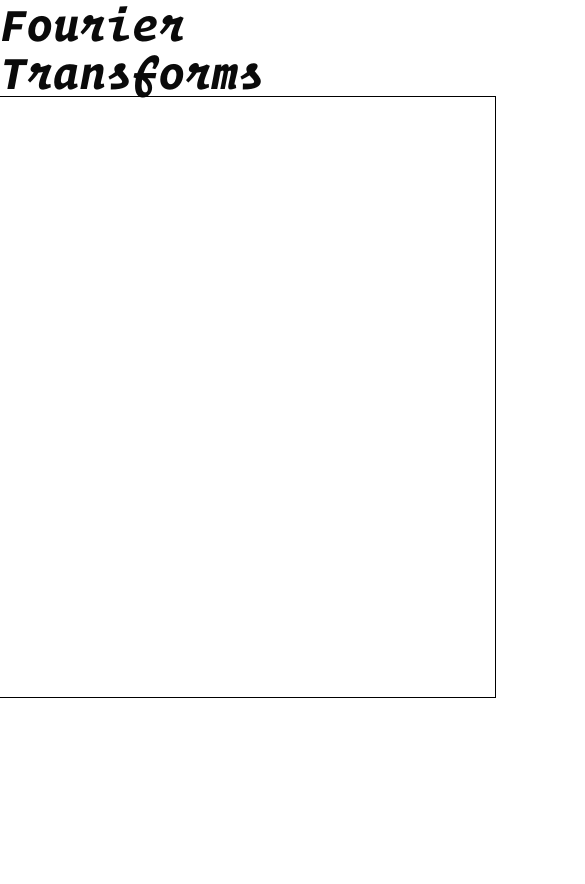
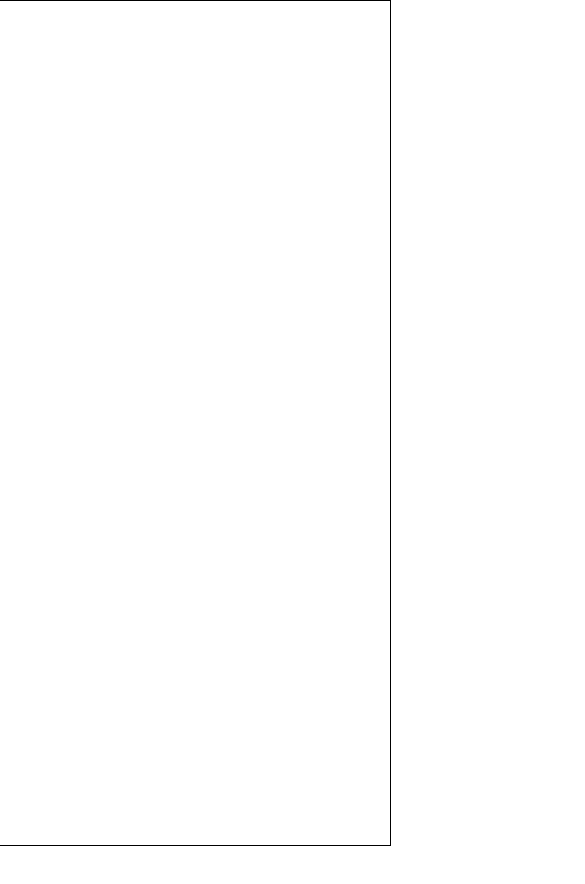
Before and after one commit to 4oeuhtns/fouriertransform, a Next.js app: page / in a window 390 px wide. Shown: the top 884 px of the page, 585 px wide, since content can reach past the window. Built offline with nearby package versions, Linux system fonts and the light colour scheme.

Commit message:
changed layout + fixed points + removed console logs

```diff
--- a/app/page.js
+++ b/app/page.js
@@ -4,6 +4,7 @@ import { Button } from "@/components/ui/button";
 import Epicycle from "@/components/epicycle";
 import DrawingCanvas from "@/components/drawingCanvas";
 import { useState } from "react";
+import useWindowDimensions from "@/components/windowDimensions";
 
 export default function Home() {
   // let pointsTest = [
@@ -44,42 +45,48 @@ export default function Home() {
   //   [0, 0], [1.0, 0], [2, 0], [3.0, 0], [4, 0], [4, 1.0], [4, 2], [4, 3.0], [4, 4], [3.0, 4], [2, 4], [1.0, 4], [0, 4], [0, 3.0], [0, 2], [0, 1.0]
   // ]
 
-  let pointsTest =[
-    [0, 0], [1.0, 0], [2, 0]
-  ]
+  let pointsTest = [
+    [0, 0],
+    [1.0, 0],
+    [2, 0],
+  ];
 
   // let pointsTest=[
   //   [0, 0], [2.0, 0], [4, 0], [6.0, 0], [8, 0], [8, 2.0], [8, 4], [8, 6.0], [8, 8], [6.0, 8], [4, 8], [2.0, 8], [0, 8], [0, 6.0], [0, 4], [0, 2.0]
   // ]
 
-  const [points, setPoints] = useState(
-    []
-  );
+  const [points, setPoints] = useState([]);
 
   function arrayEquals(a, b) {
-    return Array.isArray(a) &&
-        Array.isArray(b) &&
-        a.length === b.length &&
-        a.every((val, index) => val === b[index]);
-}
-
+    return (
+      Array.isArray(a) &&
+      Array.isArray(b) &&
+      a.length === b.length &&
+      a.every((val, index) => val === b[index])
+    );
+  }
 
   const handlePointsUpdate = (updatedPoints) => {
-    if (arrayEquals(updatedPoints,[])){
-      console.log("aaaaaaaaaaaaaaaaa")
+    // do we need
+    if (arrayEquals(updatedPoints, [])) {
+      console.log("aaaaaaaaaaaaaaaaa");
     }
+
     setPoints(updatedPoints);
-    // console.log(JSON.stringify(points, null, 2))
   };
 
-
-
+  const { width, height } = useWindowDimensions();
 
   return (
     <div className="h-screen w-full flex flex-col  items-center text-5xl font-operatorItalic">
-      <h1 className="text-5xl font-operatorItalic">Fourier Transforms</h1>
-      <div><DrawingCanvas onPointsUpdate={handlePointsUpdate} width={400} height={600}></DrawingCanvas></div>
-      <div><Epicycle points={points} speed={0.01} width={600} height={600}/></div>
+      <div>
+        <DrawingCanvas
+          onPointsUpdate={handlePointsUpdate}
+          width={width}
+          height={height}
+        />
+        <Epicycle points={points} speed={0.01} width={width} height={height} />
+      </div>
     </div>
   );
 }
--- a/components/algorithm.jsx
+++ b/components/algorithm.jsx
@@ -37,8 +37,6 @@ export function solver(points) {
 
   // Convert points to complex numbers
   const complexPoints = points.map((point) => complex(point[0], point[1]));
-  console.log(complexPoints)
-  console.log(coefficients)
 
   if (coefficients.length != 0){
     // Solve system
--- a/components/drawingCanvas.jsx
+++ b/components/drawingCanvas.jsx
@@ -1,7 +1,7 @@
 "use client";
 import { useRef, useState, useEffect } from "react";
 
-export default function DrawingCanvas({ onPointsUpdate }) {
+export default function DrawingCanvas({ onPointsUpdate, width, height }) {
   const canvasRef = useRef(null);
   const isDrawingRef = useRef(false);
   const [pointsDraw, setPointsDraw] = useState([]);
@@ -51,7 +51,7 @@ export default function DrawingCanvas({ onPointsUpdate }) {
     const now = Date.now();
     if (now - lastUpdateRef.current >= 100) {
       lastUpdateRef.current = now;
-      setPoints((prevPoints) => [...prevPoints, [offsetX, -1 * offsetY]]);
+      setPoints((prevPoints) => [...prevPoints, [offsetX - width/2, -(offsetY - height/2)]]);
     }
     setPointsDraw((prevPoints) => [...prevPoints, [offsetX, offsetY]]);
 
@@ -86,8 +86,8 @@ export default function DrawingCanvas({ onPointsUpdate }) {
     <div>
       <canvas
         ref={canvasRef}
-        width="600"
-        height="600"
+        width={width}
+        height={height}
         style={{ border: "1px solid black", cursor: "crosshair" }}
         onMouseDown={startDrawing}
         onMouseMove={draw}
--- a/components/epicycle.jsx
+++ b/components/epicycle.jsx
@@ -4,20 +4,30 @@ import Canvas from "@/components/canvas";
 import { useRef, useEffect } from "react";
 
 export default function Epicycle({ points, speed, ...props }) {
+  console.log(points);
   let circles = solver(points);
-  console.log(JSON.stringify(circles));
+  //console.log(JSON.stringify(circles));
 
   const currentPoint = useRef([]);
   const prevPoint = useRef([]);
 
-  useEffect(() => { circles = solver(points); currentPoint.current = []; prevPoint.current = [];}, [points]);
+  useEffect(() => {
+    circles = solver(points);
+    currentPoint.current = [];
+    prevPoint.current = [];
+  }, [points]);
 
   const drawCycles = (ctx, frame) => {
     ctx.resetTransform();
     ctx.translate(ctx.canvas.width / 2, ctx.canvas.height / 2);
     ctx.scale(1, -1); // Flip vertically
 
-    ctx.clearRect(-ctx.canvas.width / 2, -ctx.canvas.height / 2, ctx.canvas.width, ctx.canvas.height);
+    ctx.clearRect(
+      -ctx.canvas.width / 2,
+      -ctx.canvas.height / 2,
+      ctx.canvas.width,
+      ctx.canvas.height
+    );
     ctx.lineWidth = 5;
 
     // Store previous point before calculating new one
@@ -28,14 +38,18 @@ export default function Epicycle({ points, speed, ...props }) {
     ctx.beginPath();
     let prev = [0, 0];
     let cur = [];
-    for (let i = 1; i < circles.length; i++) {
+    for (let i = 0; i < circles.length; i++) {
       cur = [
-            prev[0] + circles[i].amp * Math.cos(circles[i].freq * frame + circles[i].phase),
-            prev[1] + circles[i].amp * Math.sin(circles[i].freq * frame + circles[i].phase)
+        prev[0] +
+          circles[i].amp * Math.cos(circles[i].freq * frame + circles[i].phase),
+        prev[1] +
+          circles[i].amp * Math.sin(circles[i].freq * frame + circles[i].phase),
       ];
 
+      if (i > 0) {
         ctx.moveTo(prev[0], prev[1]);
         ctx.lineTo(cur[0], cur[1]);
+      }
 
       prev = cur;
     }
@@ -44,23 +58,26 @@ export default function Epicycle({ points, speed, ...props }) {
     ctx.strokeStyle = "rgba(0, 255, 0, 0.3)";
     prev = [0, 0];
     cur = [];
-    for (let i = 1; i < circles.length; i++) {
+    for (let i = 0; i < circles.length; i++) {
       cur = [
-            prev[0] + circles[i].amp * Math.cos(circles[i].freq * frame + circles[i].phase),
-            prev[1] + circles[i].amp * Math.sin(circles[i].freq * frame + circles[i].phase)
+        prev[0] +
+          circles[i].amp * Math.cos(circles[i].freq * frame + circles[i].phase),
+        prev[1] +
+          circles[i].amp * Math.sin(circles[i].freq * frame + circles[i].phase),
       ];
 
+      if (i > 0) {
         ctx.beginPath();
         ctx.arc(prev[0], prev[1], circles[i].amp, 0, 2 * Math.PI);
         ctx.stroke();
+      }
 
       prev = cur;
     }
 
-
     currentPoint.current = {
       x: cur[0],
-        y: cur[1]
+      y: cur[1],
     };
   };
   const shouldClearPath = useRef(false);
@@ -75,7 +92,12 @@ export default function Epicycle({ points, speed, ...props }) {
     ctx.scale(1, -1); // Flip vertically
 
     if (shouldClearPath.current) {
-      ctx.clearRect(-ctx.canvas.width / 2, -ctx.canvas.height / 2, ctx.canvas.width, ctx.canvas.height);
+      ctx.clearRect(
+        -ctx.canvas.width / 2,
+        -ctx.canvas.height / 2,
+        ctx.canvas.width,
+        ctx.canvas.height
+      );
       shouldClearPath.current = false;
     }
 
@@ -90,11 +112,18 @@ export default function Epicycle({ points, speed, ...props }) {
   };
   return (
     <div className="relative">
-        <Canvas draw={drawPath} speed={speed} {...props} className="absolute left-0 top-0 z-0"/>
-        <Canvas draw={drawCycles} speed={speed} {...props} className="absolute left-0 top-0 z-1"/>
-
+      <Canvas
+        draw={drawPath}
+        speed={speed}
+        {...props}
+        className="absolute left-0 top-0 z-0"
+      />
+      <Canvas
+        draw={drawCycles}
+        speed={speed}
+        {...props}
+        className="absolute left-0 top-0 z-1"
+      />
     </div>
-
-
   );
 }
--- /dev/null
+++ b/components/windowDimensions.jsx
@@ -0,0 +1,24 @@
+import { useState, useEffect } from 'react';
+
+function getWindowDimensions() {
+  const { innerWidth: width, innerHeight: height } = window;
+  return {
+    width,
+    height
+  };
+}
+
+export default function useWindowDimensions() {
+  const [windowDimensions, setWindowDimensions] = useState(getWindowDimensions());
+
+  useEffect(() => {
+    function handleResize() {
+      setWindowDimensions(getWindowDimensions());
+    }
+
+    window.addEventListener('resize', handleResize);
+    return () => window.removeEventListener('resize', handleResize);
+  }, []);
+
+  return windowDimensions;
+}
--- a/math/algorithm.js
+++ b/math/algorithm.js
@@ -11,7 +11,6 @@ for (let i = 0; i < points.length; i++) {
     const temp = [];
     if (points.length % 2 === 1) {
         for (let k = Math.round(-1 * (points.length - 1) / 2); k <= Math.round((points.length - 1) / 2); k++) {
-            console.log(k)
             temp.push(
                 math.complex(
                     Math.cos((2 * Math.PI * i * k) / points.length),
@@ -39,9 +38,6 @@ for (let i = 0; i < points.length; i++) {
     complexPoints.push(point); // Add to the array
 }
 
-console.log(coefficients);
-
-
 const solution = math.lusolve(coefficients, complexPoints);
 
 let start;
```
Lines whose indentation alone changed are shown as unchanged.
